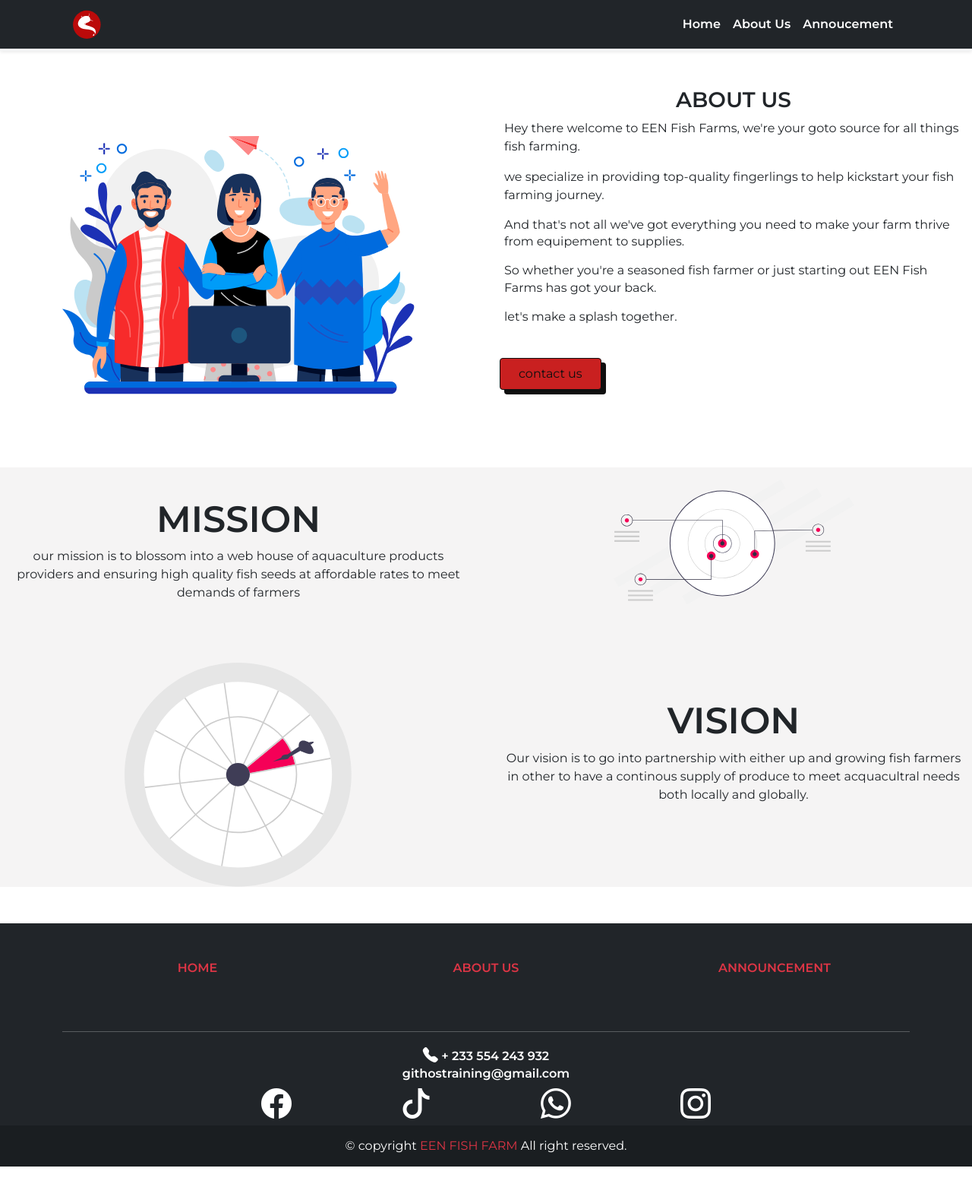
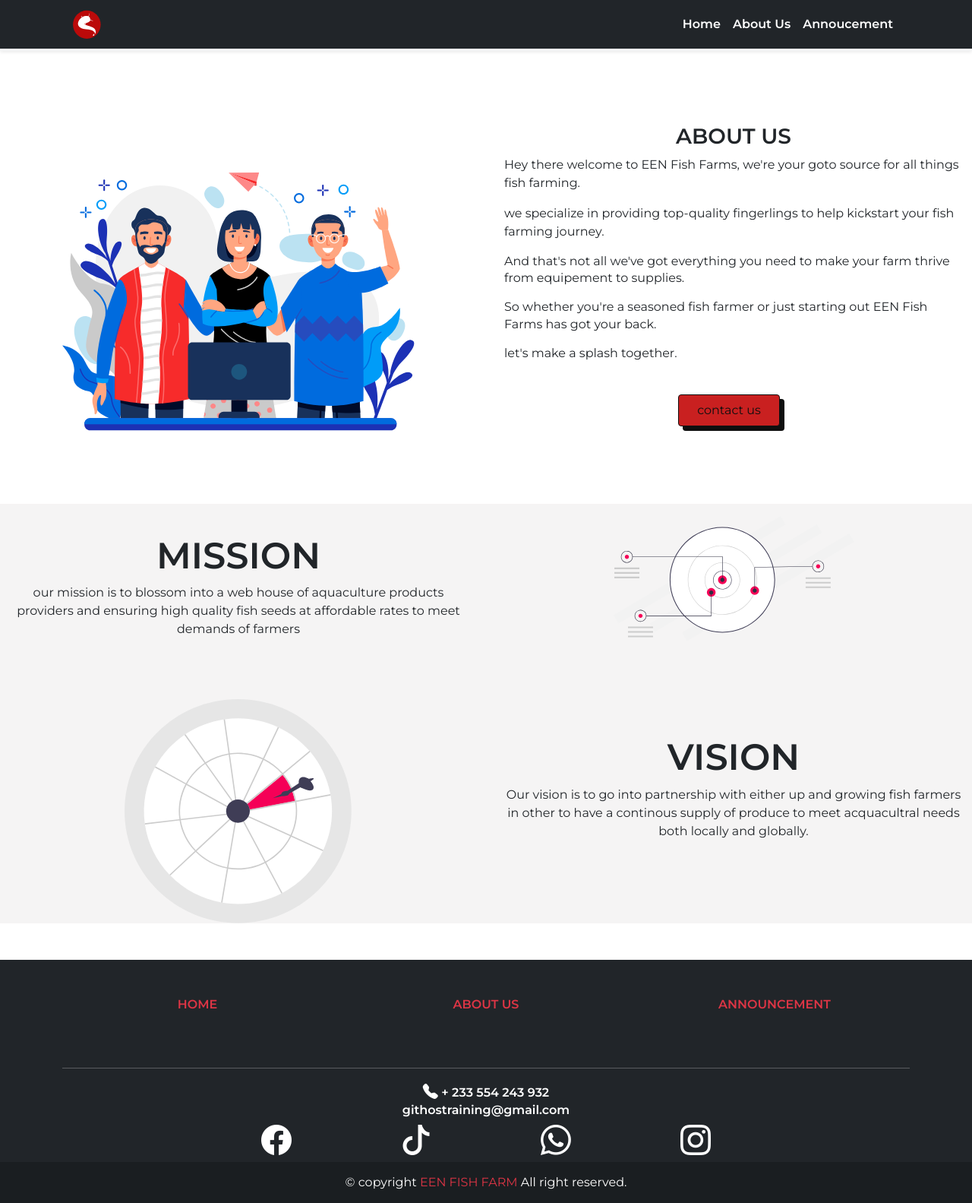
Before and after one commit to chiefportable/enn_new, a Jekyll site: the page built from about.html, in a window 1280 px wide. Shown: the whole page at 76% size. Built offline with Jekyll 4.4.1, drawn with Linux system fonts in a browser that asks for light colours; nearby versions of some CDN libraries; before the commit the page ends 1535 px from its top, so only the background shows below that.

Commit message:
UPDATE animationg about page

```diff
--- a/_includes/aboutus/about.html
+++ b/_includes/aboutus/about.html
@@ -1,14 +1,14 @@
-<div class="">
-    <div class="">
+<div class="my-5">
+    <div class="my-5">
         <div class="row">
-            <div class="col-12 col-md-6 mt-md-5 pt-md-5 text-center">
-                <img class="mt-3 img-fluid" src="/assets/img/about.svg" alt="A person in front of a desk">
+            <div class="col-12 col-md-6 mt-md-5 pt-md-5 text-center mt-5">
+                <img class="mt-3 img-fluid fadein" src="/assets/img/about.svg" alt="A person in front of a desk">
             </div>
             <div class="col-12 col-md-6">
                 <div class="mt-5">
                     <h3 class="fw-bold text-center text-uppercase">About Us</h3>
                 </div>
-                <div class="container">
+                <div class="container fadein">
                     <p class="lh-base">Hey there welcome to EEN Fish Farms, we're your goto source for all things fish farming.</p>
                     <p class="lh-base">
                         we specialize in providing top-quality fingerlings to help kickstart your fish farming journey.
@@ -21,8 +21,8 @@
                     </p>
                     <p>let's make a splash together.</p>
 
-                    <div class="my-5">
-                        <button class="button">contact us</button>
+                    <div class="my-5 text-center">
+                        <a href="https://wa.me/233554243932" class="button">contact us</a>
                     </div>
                 </div>
             </div>
--- a/_includes/aboutus/mission.html
+++ b/_includes/aboutus/mission.html
@@ -3,12 +3,12 @@
         <div class="row">
             <div class="col-12 col-md-6 mt-md-4 p-3">
                 <h2 class="fw-bold display-5 text-center text-uppercase"> {{"Mission"| upcase}} </h2>
-                <p class="text-center lh-base container">
+                <p class="text-center lh-base container" data-aos="fade-down-left">
                     our mission is to blossom into a web house of aquaculture products providers and ensuring high quality fish seeds at affordable rates to meet demands of farmers
                 </p>
             </div>
             <div class="col-12 col-md-6 text-center">
-                <img class="mt-3 img-fluid" src="/assets/img/mission.svg" alt="A person in front of a desk">
+                <img class="mt-3 img-fluid" src="/assets/img/mission.svg" alt="A person in front of a desk" data-aos="fade-down-left">
             </div>
         </div>
     </div>
@@ -18,12 +18,12 @@
     <div>
         <div class="row">
             <div class="col-12 col-md-6 order-1 order-md-0 text-center">
-                <img class="img-fluid" style="width: 300px;" src="/assets/img/vision.svg" alt="A person in front of a desk">
+                <img class="img-fluid" style="width: 300px;" src="/assets/img/vision.svg" alt="A person in front of a desk" data-aos="fade-down-left">
             </div>
 
             <div class="col-12 col-md-6 mt-md-5 order-0 order-md-1">
                 <h2 class="fw-bold display-5 text-center text-uppercase"> {{"vision"| upcase}} </h2>
-                <p class="text-center lh-base container">
+                <p class="text-center lh-base container" data-aos="fade-down-left">
                     Our vision is to go into partnership with either up and growing fish farmers in other to have a continous supply of produce to meet acquacultral needs both locally and globally.
                 </p>
             </div>
--- a/_sass/main.scss
+++ b/_sass/main.scss
@@ -126,3 +126,16 @@
 #main p span{
     font-weight: bolder;
 }
+
+.fadein{
+    animation: fadeIn 0.5s ease-in;
+}
+
+@keyframes fadeIn{
+    from {
+        opacity: 0;
+    }
+    to {
+        opacity: 1;
+    }
+}
```
Also changed, not shown: _includes/wwdo.html (+7 -7 lines).
